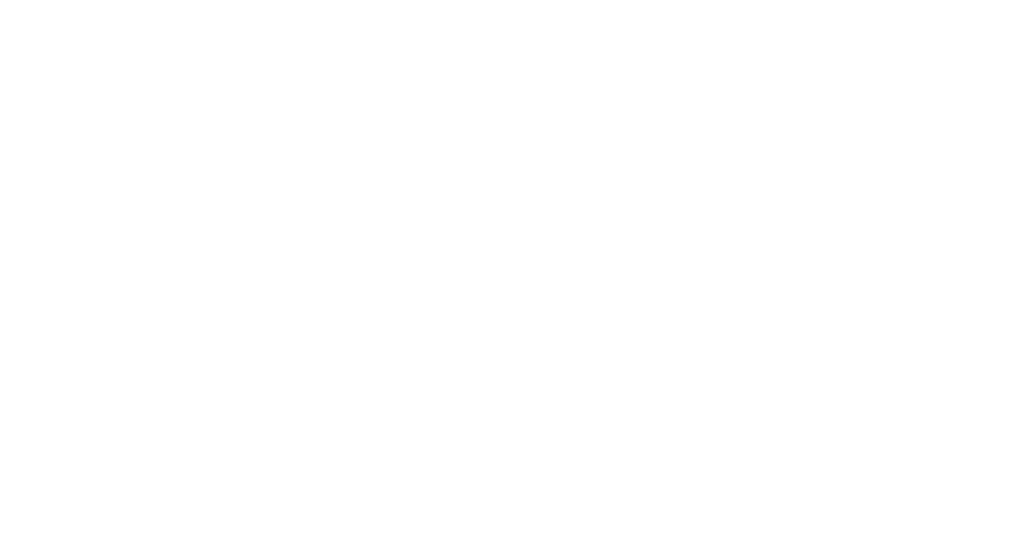
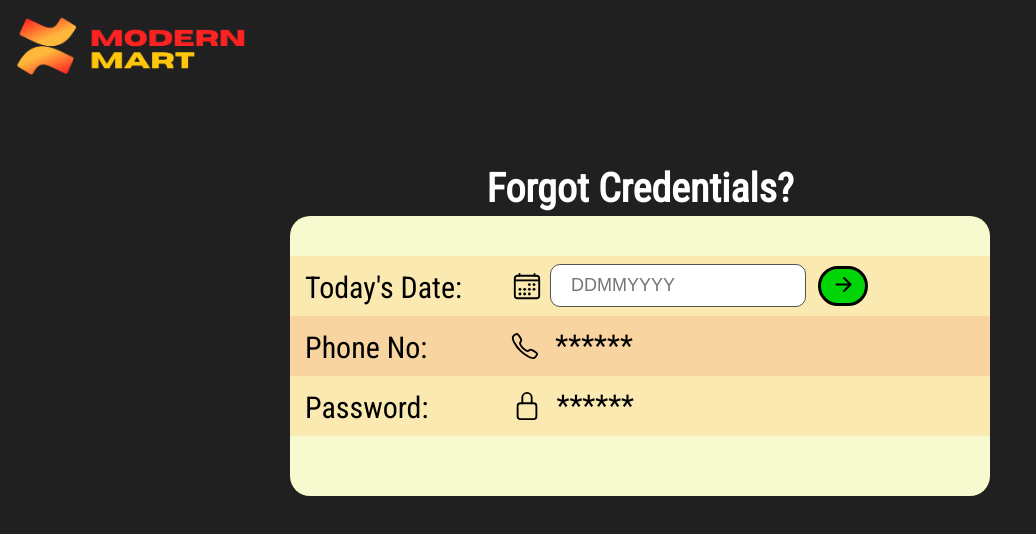
Before and after one commit to sumansekharsahoo/ModernMart, a plain HTML site: page forgot-pwd.html in a window 1280 px wide. Shown: the whole page, without its empty margins (0-1036 px from the left). Drawn offline with nearby package versions, Linux system fonts and the light colour scheme.

Commit message:
forgot-credentials page developed

```diff
--- /dev/null
+++ b/fcred.js
@@ -0,0 +1,32 @@
+const date = new Date();
+
+let day = String(date.getDate());
+let month = String(date.getMonth() + 1);
+let year = String(date.getFullYear());
+if(day.length=1){
+    day="0"+day;
+}
+if(month.length=1){
+    month="0"+month;
+}
+let dstr= day+month+year;
+console.log(dstr);
+
+document.querySelector('.dsub').addEventListener('click',function(){
+    if(document.querySelector('#date').value==dstr){
+        let x=document.querySelector('#date').value;
+        if(x==dstr){
+            document.querySelector('.hid1').style.visibility="visible";
+            document.querySelector('.hid2').style.visibility="visible";
+            document.querySelector('.star1').style.display="none";
+            document.querySelector('.star2').style.display="none";
+
+        }
+    }
+    else{
+        document.querySelector('.hid1').style.visibility="hidden";
+        document.querySelector('.hid2').style.visibility="hidden";
+        document.querySelector('.star1').style.display="inline";
+        document.querySelector('.star2').style.display="inline";
+    }
+})
--- /dev/null
+++ b/forgot-pwd.css
@@ -0,0 +1,144 @@
+* {
+    padding: 0;
+    margin: 0;
+}
+
+body {
+    background-color: rgb(32, 32, 32);
+    display: flex;
+    flex-direction: column;
+    font-family: 'Roboto Condensed', sans-serif;
+}
+
+.clogin-logo {
+    width: 18vw;
+    display: inline-block;
+    margin: 2vh;
+}
+
+.fbody{
+    width: 100vw;
+    display: flex;
+    flex-direction: column;
+    align-items: center;
+}
+
+.ftxt{
+    /* background-color: aqua; */
+    margin-top: 70px;
+    margin-bottom: 4px;
+}
+
+.fhtxt{
+    font-size: 5vh;
+    color: white;
+}
+
+.fcard{
+    height: 280px;
+    width: 700px;
+    background-color: rgb(247, 250, 207);
+    display: flex;
+    flex-direction: column;
+    border-radius: 20px;
+}
+.math{
+    background-color: #FAEAB1;
+    height: 60px;
+    width: 100%;
+    display: flex;
+    align-items: center;
+    font-size: 30px;
+    margin-top: 40px;
+
+}
+
+.ion{
+    margin-left: 50px;
+    margin-right: 2px;
+}
+input[type=text] {
+    width: 20vw;
+    padding: 10px 20px;
+    margin: 8px 6px;
+    box-sizing: border-box;
+    border: 1px solid rgb(83, 83, 83);
+    border-radius: 10px;
+    font-size: 18px;
+}
+
+.txt{
+    margin-left: 15px;
+    font-size: 30px;
+        margin-top: 28px;
+        margin-top: 28px;
+        height: 60px;
+}
+
+.dsub{
+    border: solid;
+    width: 50px;
+    border-radius: 25px;
+    margin-left: 6px;
+    background-color: rgb(0, 214, 7);
+    transition: background-color .2s, color .2s, border-color .2s;
+}
+
+.dsub:hover{
+    background-color: rgb(19, 224, 0);
+    cursor: pointer;
+    border-color: black;
+}
+
+.dsub:active {
+    background-color: rgb(130, 255, 118);
+    cursor: pointer;
+    color: rgb(91, 111, 96);
+    border-color: black;
+}
+
+.arr{
+    font-size: 23px;
+    margin: 4px;
+}
+
+.phno{
+    display: flex;
+    background-color: rgb(247, 212, 160);
+    height: 60px;
+    align-items: center;
+}
+
+.pswd{
+    display: flex;
+    background-color: #FAEAB1;
+    height: 60px;
+    align-items: center;
+}
+
+.ion2{
+    font-size: 30px;
+    margin-left: 83px;
+}
+
+.star1{
+    margin-left: 15px;
+    font-size: 30px;
+    display: inline;
+}
+.star2{
+    margin-left: 15px;
+    font-size: 30px;
+    display: inline;
+}
+
+.hid1{
+    margin-left: 18px;
+    font-size: 28px;
+    visibility: hidden;
+}
+.hid2{
+    margin-left: 18px;
+    font-size: 28px;
+    visibility: hidden;
+}
--- a/forgot-pwd.html
+++ b/forgot-pwd.html
@@ -0,0 +1,66 @@
+<!DOCTYPE html>
+<html lang="en">
+  <head>
+    <meta charset="UTF-8" />
+    <meta http-equiv="X-UA-Compatible" content="IE=edge" />
+    <meta name="viewport" content="width=device-width, initial-scale=1.0" />
+    <title>Forgot Password</title>
+    <link
+      rel="shortcut icon"
+      href="favicon_io/favicon-16x16.png"
+      type="image/png"
+    />
+    <link rel="preconnect" href="https://fonts.googleapis.com" />
+    <link rel="preconnect" href="https://fonts.gstatic.com" crossorigin />
+    <link
+      href="https://fonts.googleapis.com/css2?family=Roboto+Condensed&display=swap"
+      rel="stylesheet"
+    />
+    <link rel="stylesheet" href="forgot-pwd.css" />
+  </head>
+  <body>
+    <div class="header">
+      <a href="index.html"
+        ><img src="images/website_logo.png" alt="MM-Logo" class="clogin-logo"
+      /></a>
+    </div>
+    <div class="fbody">
+      <div class="ftxt">
+        <h2 class="fhtxt">Forgot Credentials?</h2>
+      </div>
+      <div class="fcard">
+        <div class="math">
+          <span class="txt">Today's Date:</span>
+          <ion-icon name="calendar-outline" class="ion"></ion-icon>
+          <form class="fields">
+            <input type="text" name="date" id="date" placeholder="DDMMYYYY" />
+          </form>
+          <button class="dsub">
+            <ion-icon name="arrow-forward-outline" class="arr"></ion-icon>
+          </button>
+        </div>
+        <div class="phno">
+          <span class="txt">Phone No:</span>
+          <ion-icon name="call-outline" class="ion2"></ion-icon>
+          <span class="star1">******</span>
+          <span class="hid1">600061</span>
+        </div>
+        <div class="pswd">
+          <span class="txt">Password:</span>
+          <ion-icon name="lock-closed-outline" class="ion2"></ion-icon>
+          <span class="star2">******</span>
+          <span class="hid2">msuman</span>
+        </div>
+      </div>
+    </div>
+    <script src="fcred.js"></script>
+    <script
+      type="module"
+      src="https://unpkg.com/ionicons@5.5.2/dist/ionicons/ionicons.esm.js"
+    ></script>
+    <script
+      nomodule
+      src="https://unpkg.com/ionicons@5.5.2/dist/ionicons/ionicons.js"
+    ></script>
+  </body>
+</html>
--- a/style.css
+++ b/style.css
@@ -71,6 +71,7 @@ body{
 input[type=text] {
     width: 450px;
     height: 50px;
+    font-size: 20px;
     padding: 12px 20px;
     margin: 8px 60px;
     box-sizing: border-box;
@@ -89,6 +90,7 @@ input[type=password] {
     width: 450px;
     height: 50px;
     padding: 12px 20px;
+    font-size: 20px;
     margin: 8px 60px;
     box-sizing: border-box;
     border: 1px solid rgb(83, 83, 83);
```
Also changed, not shown: index.html (+1 -2 lines).
